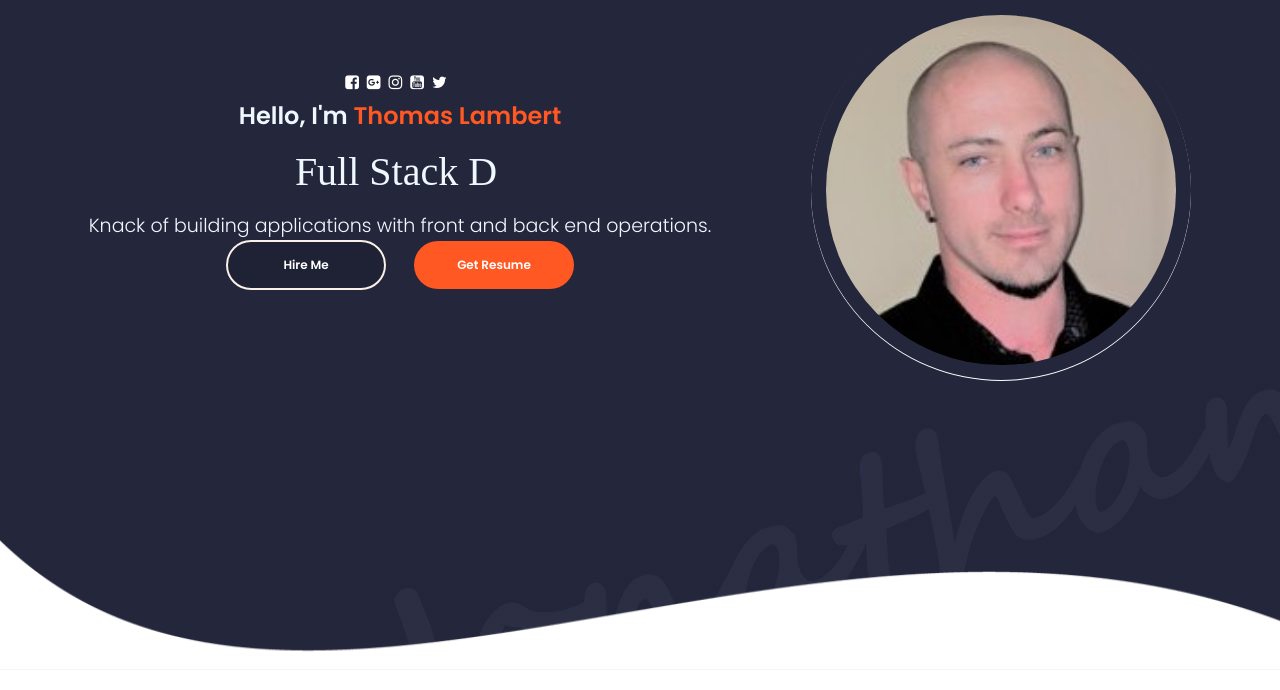
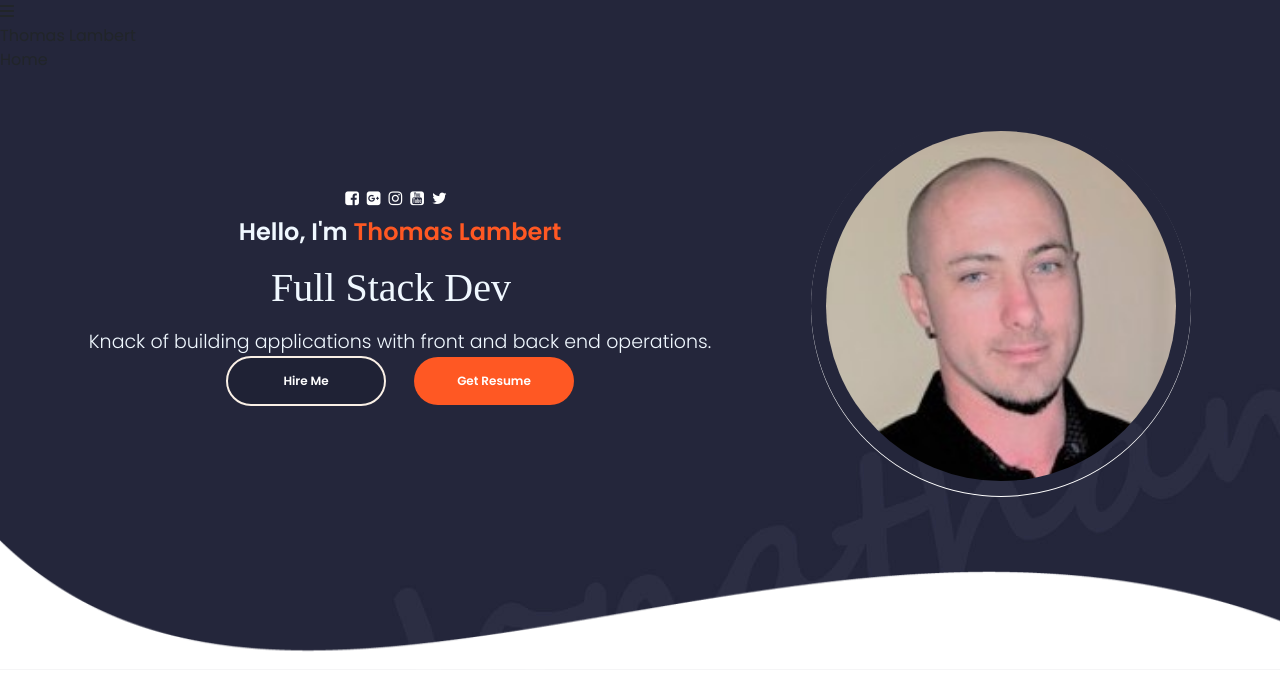
Before and after one commit to dedatekksolutions/portfoliopro, a React (Create React App) app: page / in a window 1280 px wide. Shown: the top 690 px of the page. Built offline with nearby package versions, Linux system fonts and the light colour scheme; a web font is replaced by a local one.

Commit message:
19 header components

```diff
--- a/src/PortfolioContainer/Home/Header/Header.js
+++ b/src/PortfolioContainer/Home/Header/Header.js
@@ -1,21 +1,82 @@
-import React from "react";
-import { TOTAL_SCREENS, GET_SCEEN_INDEX } from "../../../utilities/commonUtils";
+import React, { useState } from "react";
+import {
+  TOTAL_SCREENS,
+  GET_SCREEN_INDEX,
+} from "../../../utilities/commonUtils";
 import ScrollService from "../../../utilities/scrollService";
-import { faaBars } from "@fortawesome/free-solid-svg-icons";
+import { faBars } from "@fortawesome/free-solid-svg-icons";
 import { FontAwesomeIcon } from "@fortawesome/react-fontawesome";
 import "./Header.css";
 
 export default function Header() {
   const [selectedScreen, setSelectedScreen] = useState(0);
-  const [showHeaderOptions, setHeaderOptions] = useState(false);
+  const [showHeaderOptions, setShowHeaderOptions] = useState(false);
 
   const updateCurrentScreen = (currentScreen) => {
     if (!currentScreen || !currentScreen.screenInView) return;
-    let screenIndex = GET_SCEEN_INDEX(currentScreen.screenInView);
+    let screenIndex = GET_SCREEN_INDEX(currentScreen.screenInView);
     if (screenIndex < 0) return;
   };
-  let currentSubscription = ScrollService.currentScreenBroadcaster.subscribe(
+  let currentScreenSubscription = ScrollService.currentScreenBroadcaster.subscribe(
     updateCurrentScreen
   );
-  return <div></div>;
+
+  const getHeaderOptions = () => {
+    return TOTAL_SCREENS.map((screen, i) => (
+      <div
+        key={screen.screen_name}
+        className={getHeaderOptionsClass(i)}
+        onClick={() => switchScreen(i, screen)}
+      >
+        <span>{screen.screen_name}</span>
+      </div>
+    ));
+  };
+
+  const getHeaderOptionsClass = (index) => {
+    let classes = "header-option";
+    if (index < TOTAL_SCREENS.length - 1) classes += "header-option-separator";
+
+    if (selectedScreen === index) classes += "selected-header-option";
+    return;
+  };
+
+  const switchScreen = (index, screen) => {
+    let screenComponent = document.getElementById(screen.screen_name);
+    if (!screenComponent) return;
+
+    screenComponent.scrollIntoView({ behavior: "smooth" });
+    setSelectedScreen(index);
+    setShowHeaderOptions(false);
+  };
+
+  return (
+    <div>
+      <div
+        className="headper-option"
+        onClick={() => setShowHeaderOptions(!showHeaderOptions)}
+      >
+        <div className="header-parent">
+          <div
+            className="header-hamburger"
+            onClick={() => setShowHeaderOptions(!showHeaderOptions)}
+          >
+            <FontAwesomeIcon className="header-hamburger-bars" icon={faBars} />
+          </div>
+          <div className="header-logo">
+            <span>Thomas Lambert</span>
+          </div>
+          <div
+            className={
+              showHeaderOptions
+                ? "header-options show-hamburger-options"
+                : "header-options"
+            }
+          >
+            {getHeaderOptions()}
+          </div>
+        </div>
+      </div>
+    </div>
+  );
 }
--- a/src/PortfolioContainer/Home/Home.js
+++ b/src/PortfolioContainer/Home/Home.js
@@ -1,4 +1,5 @@
 import React from "react";
+import Header from "./Header/Header";
 import Profile from "./Profile/Profile";
 import Footer from "./Footer/Footer";
 import "./Home.css";
@@ -6,6 +7,7 @@
 export default function Home() {
   return (
     <div className="home-container">
+      <Header />
       <Profile />
       <Footer />
     </div>
--- a/src/utilities/commonUtils.js
+++ b/src/utilities/commonUtils.js
@@ -7,7 +7,7 @@
   },
 ];
 
-export const GET_SCREEN_INDED = (screen_name) => {
+export const GET_SCREEN_INDEX = (screen_name) => {
   if (!screen_name) return -1;
   for (let i = 0; i < TOTAL_SCREENS.length; i++) {
     if (TOTAL_SCREENS[i].screen_name === screen_name) return i;
```
